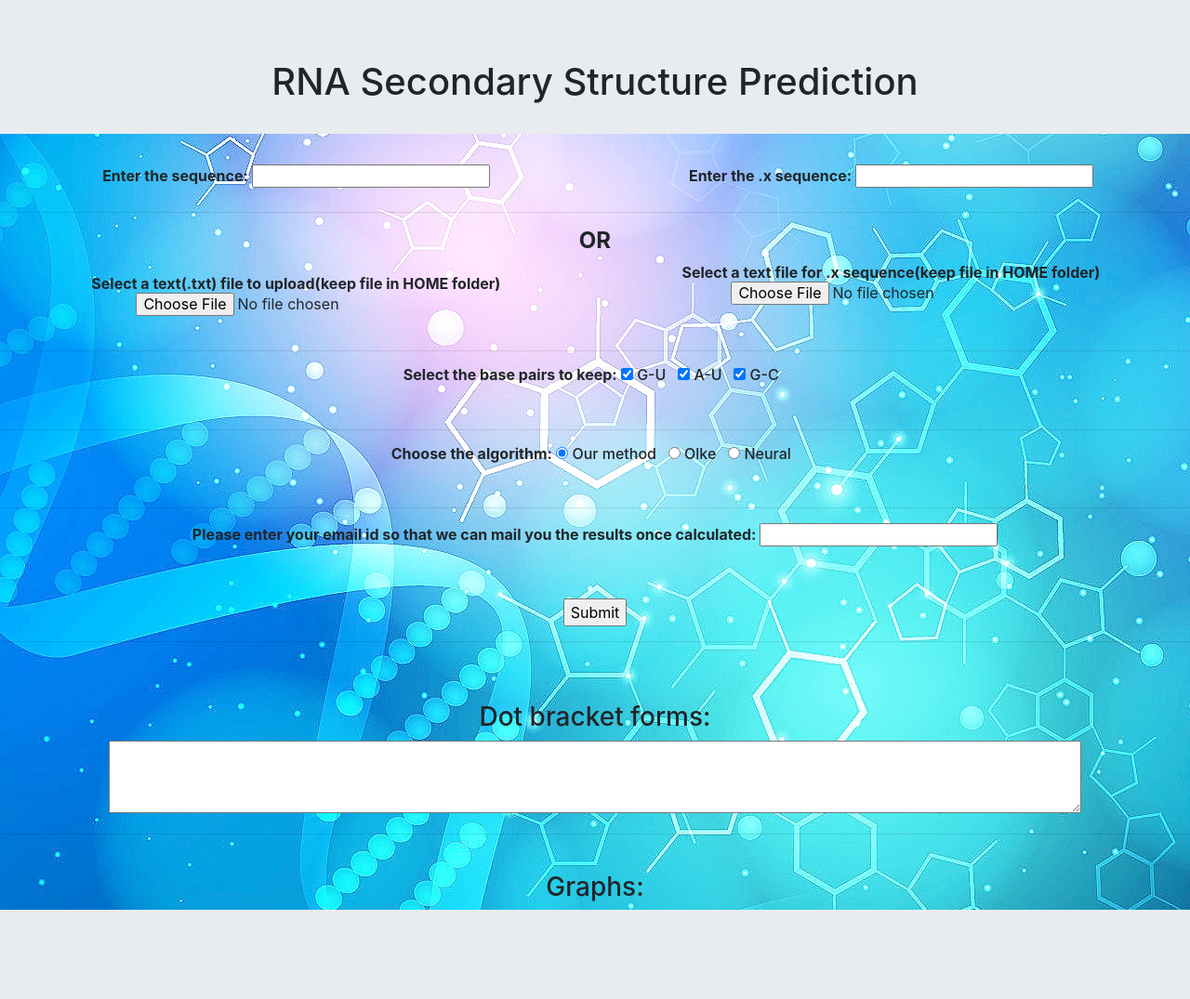
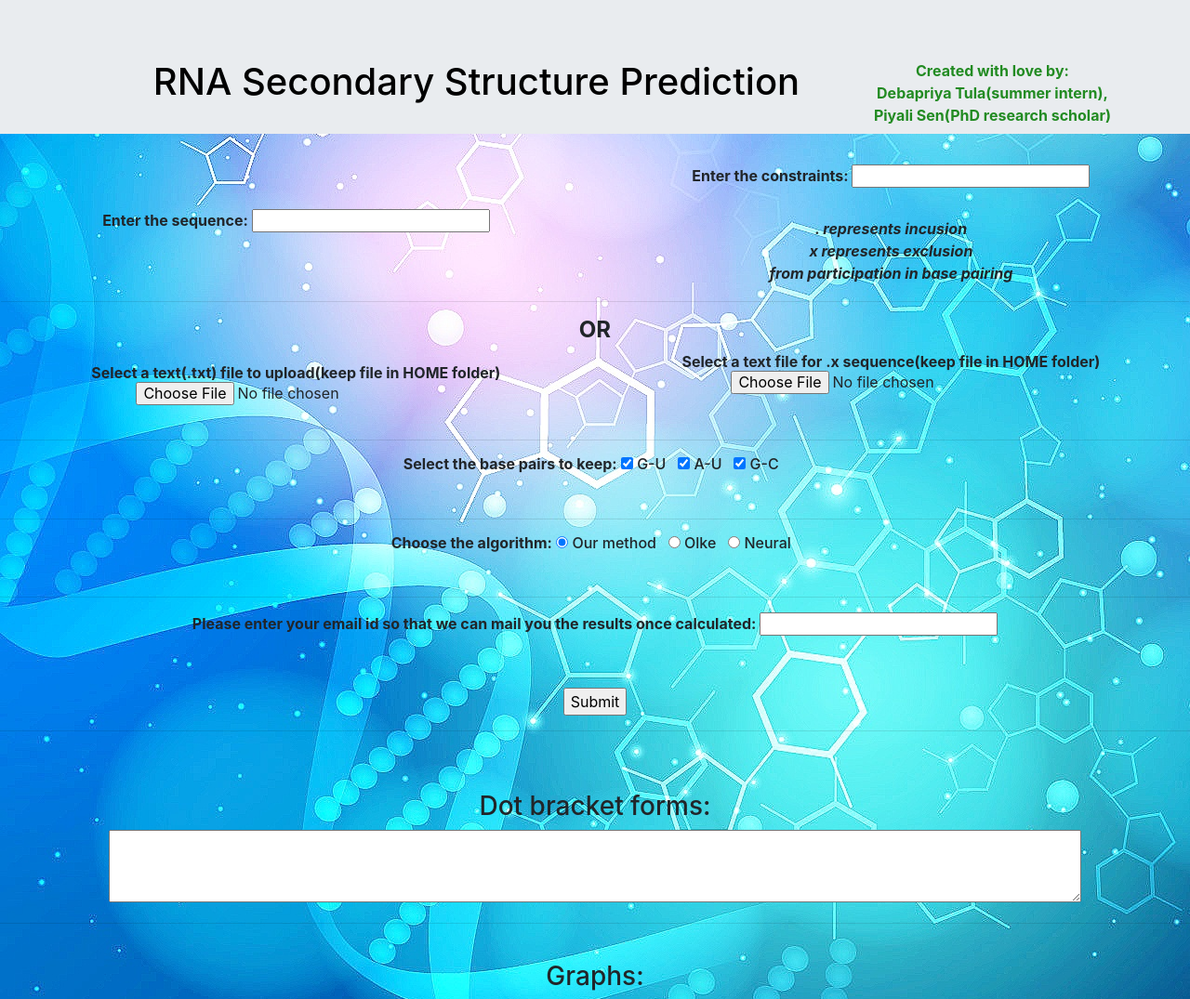
Before and after one commit to Debapriya-Tula/RNA_sequence, a Django app: page / in a window 1280 px wide. Shown: the whole page at 93% size. Before the commit the page ends 979 px from the top, so only its background shows below. Run offline with Django 3.2, Linux system fonts and the light colour scheme; some libraries are stand-ins or nearby versions.

Commit message:
Added all files for hosting

```diff
--- a/RNA_June/app/rna_olke.py
+++ b/RNA_June/app/rna_olke.py
@@ -320,7 +320,7 @@ def olke(seq, bases, keep_seq):
     # Imposing restrictions on the MISs one after the other.
     # 1) We choose the structures with the maximum number of stacking regions
     # 2) If there are several possible such structures, we then check which structures have the most no of consecutive stacks
-    # 3) If there are several possible such structures, we then compare the energies of the stacks based on the 'stakcing energy table'
+    # 3) If there are several possible such structures, we then compare the energies of the stacks based on the 'stacking energy table'
     # 4) If there are several possible such structures, we then compare the individual bond energies.
 
     # After these operations, we plot the structures obtained. These we say are the best possible structures.
--- a/RNA_June/templates/app/rna.html
+++ b/RNA_June/templates/app/rna.html
@@ -39,10 +39,14 @@
         }
         }
     </script>
+
     <center>
         <div class="jumbotron jumbotron-fluid">
-                <div class="container" style='max-height: 1em;'>
-                    <h1>RNA Secondary Structure Prediction</h1>
+                <div class="container" style='max-height: 1em; color:forestgreen'>
+                    <span style="float:right"><b>Created with love by:<br>
+                        Debapriya Tula(summer intern), <br>Piyali Sen(PhD research scholar)</b>
+                    </span>
+                    <h1 style="color: black">RNA Secondary Structure Prediction</h1>
                 </div>
         </div>
 
@@ -51,7 +55,9 @@
             <table style="text-align: center" cellspacing="1">
               <tr>
                 <td><h6><b>Enter the sequence: <input type="text" minlength="5" name="input"></b></h6></td>
-                <td><h6><b>Enter the .x sequence: <input type="text" minlength="5" name="keep_seq"></b></h6></td>
+                <td><h6><b>Enter the constraints: <input type="text" minlength="5" name="keep_seq"></b></h6><br>
+                    <b><i>. represents incusion<br> x represents exclusion <br>from participation in base pairing</i><b>
+                </td>
               </tr>
               <tr>
                   <td colspan="2"><hr><h4><b>OR</b></h4></td>
```
Also changed, not shown: RNA_June/requirements.txt (+99 -0 lines), RNA_June/RNA/__init__.py (deleted), RNA_June/app/__init__.py (deleted), RNA_June/app/migrations/__init__.py (deleted).
